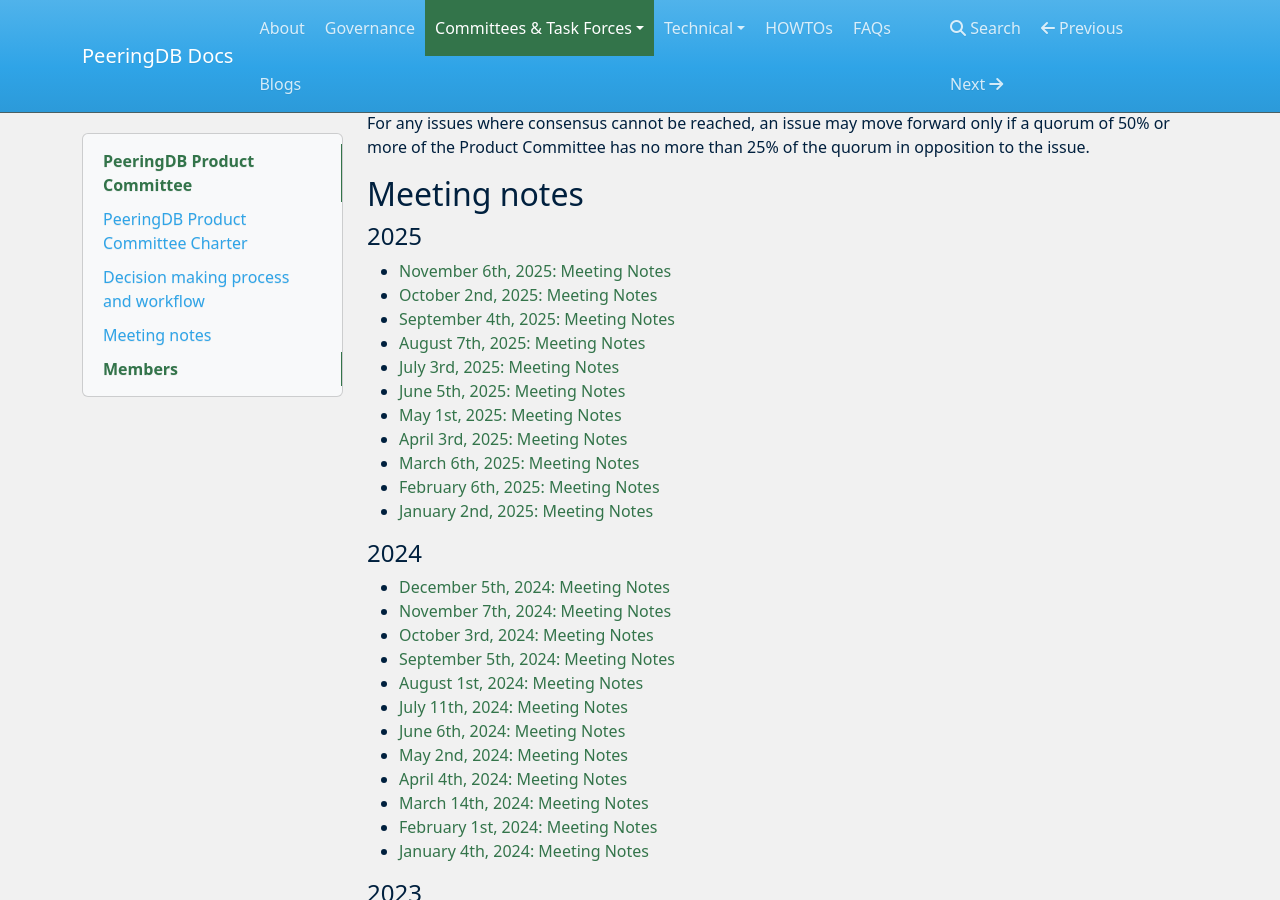
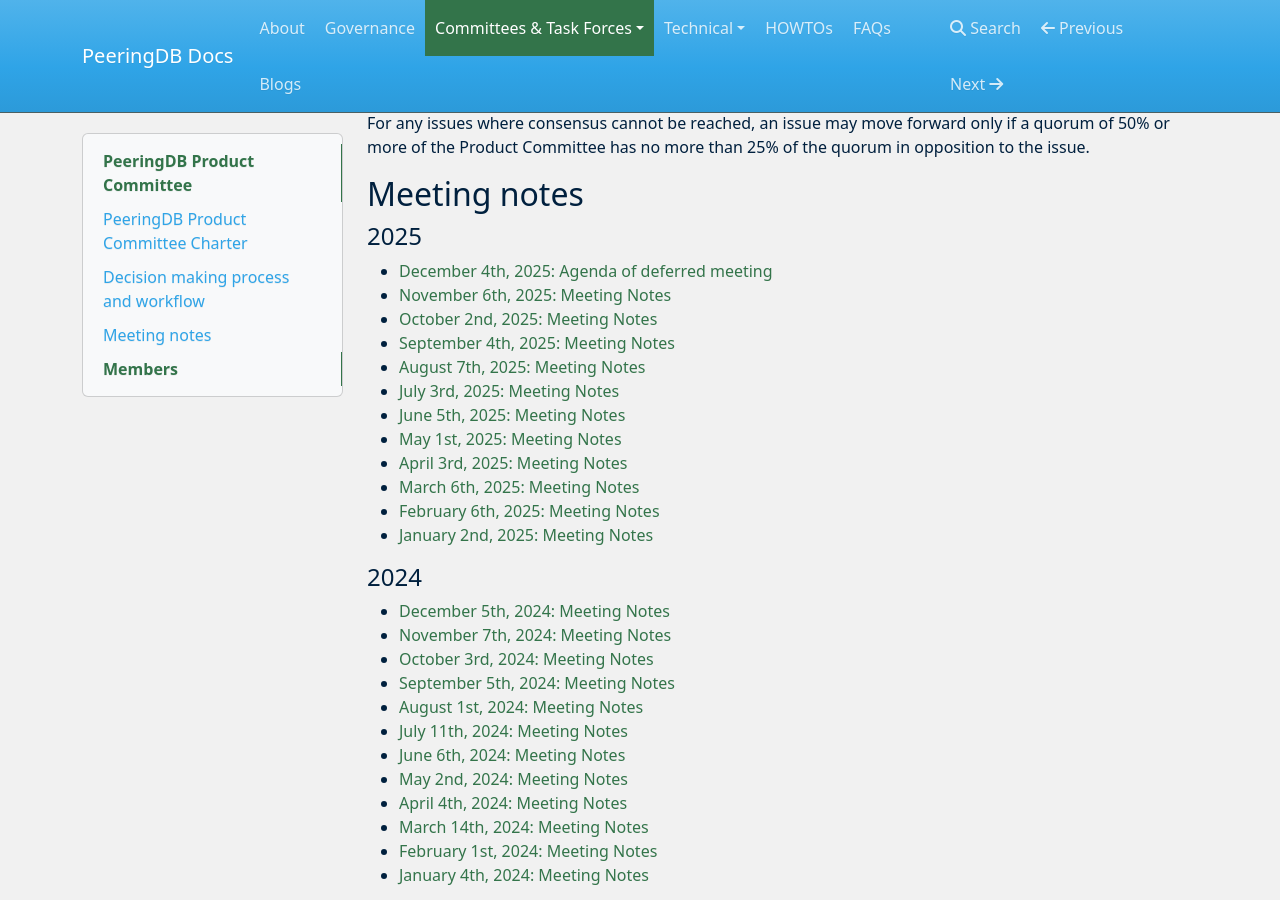
Before and after one commit to peeringdb/docs, an MkDocs documentation site: the page built from docs/committee/product/index.md, in a window 1280 px wide and 900 px high, scrolled down 2552 px. Built offline with MkDocs 1.6.1, drawn with Linux system fonts in a browser that asks for light colours; nearby versions of some CDN libraries.

```diff
--- a/docs/committee/product/index.md
+++ b/docs/committee/product/index.md
@@ -11,6 +11,7 @@
 
 #### 2025
 
+- [December 4th, 2025: Agenda of deferred meeting](notes/2025-11-06_Product_Committee_Notes.pdf)
 - [November 6th, 2025: Meeting Notes](notes/2025-11-06_Product_Committee_Notes.pdf)
 - [October 2nd, 2025: Meeting Notes](notes/2025-10-02_Product_Committee_Notes.pdf)
 - [September 4th, 2025: Meeting Notes](notes/2025-09-04_Product_Committee_Notes.pdf)
```
Also changed, not shown: 1 other file.
